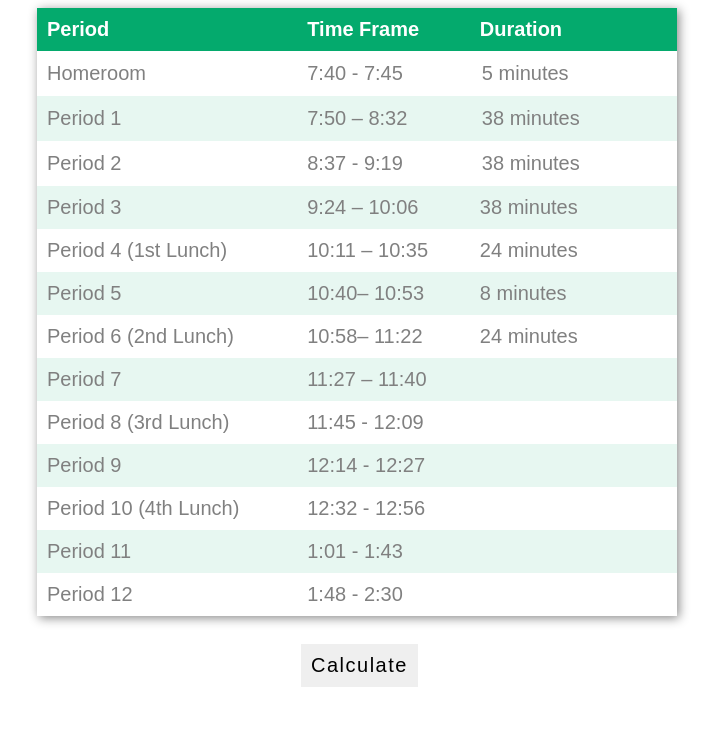
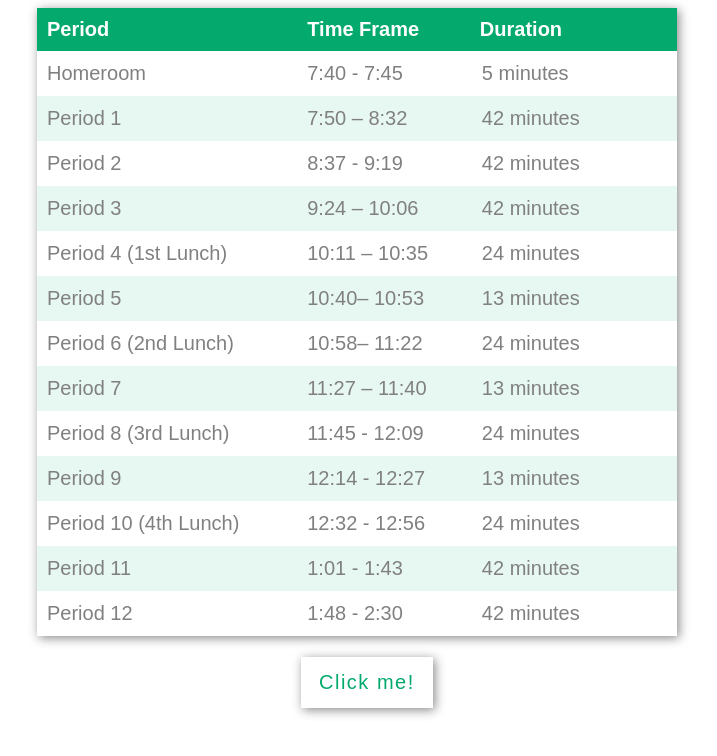
Before and after one commit to SAnde89/schedule-customizer, a plain HTML site: page index.html in a window 1280 px wide. Shown: the whole page, without its empty margins (283-1000 px from the left). Drawn offline with Linux system fonts and the light colour scheme; a web font is replaced by a local one.

Commit message:
Finished the prototype for frontend design with some functionality

```diff
--- a/index.html
+++ b/index.html
@@ -22,64 +22,66 @@
             <tr>
                 <td>Period 1</td>
                 <td>7:50 – 8:32</td>
-                <td><input type="text" value="38 minutes" maxlength="10" size="10"></td>
+                <td><input type="text" value="42 minutes" maxlength="10" size="10"></td>
             </tr>
             <tr>
                 <td>Period 2</td>
                 <td>8:37 - 9:19</td>
-                <td><input type="text" value="38 minutes" maxlength="10" size="10"></td>
+                <td><input type="text" value="42 minutes" maxlength="10" size="10"></td>
             </tr>
             <tr>
                 <td>Period 3</td>
                 <td>9:24 – 10:06</td>
-                <td>38 minutes</td>
+                <td><input type="text" value="42 minutes" maxlength="10" size="10"></td>
             </tr>
             <tr>
                 <td>Period 4 (1st Lunch)</td>
                 <td>10:11 – 10:35</td>
-                <td>24 minutes</td>
+                <td><input type="text" value="24 minutes" maxlength="10" size="10"></td>
             </tr>
             <tr>
                 <td>Period 5</td>
                 <td>10:40– 10:53</td>
-                <td>8 minutes</td>
+                <td><input type="text" value="13 minutes" maxlength="10" size="10"></td>
             </tr>
             <tr>
                 <td>Period 6 (2nd Lunch)</td>
                 <td>10:58– 11:22</td>
-                <td>24 minutes</td>
+                <td><input type="text" value="24 minutes" maxlength="10" size="10"></td>
             </tr>
             <tr>
                 <td>Period 7</td>
                 <td>11:27 – 11:40</td>
-                <td></td>
+                <td><input type="text" value="13 minutes" maxlength="10" size="10"></td>
             </tr>
             <tr>
                 <td>Period 8 (3rd Lunch)</td>
                 <td>11:45 - 12:09</td>
+                <td><input type="text" value="24 minutes" maxlength="10" size="10"></td>
             </tr>
             <tr>
                 <td>Period 9</td>
                 <td>12:14 - 12:27</td>
-                <td></td>
+                <td><input type="text" value="13 minutes" maxlength="10" size="10"></td>
             </tr>
             <tr>
                 <td>Period 10 (4th Lunch)</td>
                 <td>12:32 - 12:56</td>
-                <td></td>
+                <td><input type="text" value="24 minutes" maxlength="10" size="10"></td>
             </tr>
             <tr>
                 <td>Period 11</td>
                 <td>1:01 - 1:43</td>
-                <td></td>
+                <td><input type="text" value="42 minutes" maxlength="10" size="10"></td>
             </tr>
             <tr>
                 <td>Period 12</td>
                 <td>1:48 - 2:30</td>
-                <td></td>
+                <td><input type="text" value="42 minutes" maxlength="10" size="10"></td>
             </tr>
         </table>
-        <button>Calculate</button>
+        <!-- <button>Calculate</button> -->
+        <button class="button-57" role="button"><span class="text">Click me!</span><span>Calculate</span></button>
         <script src=script.js></script>
     </body>
 </html>
--- a/style.css
+++ b/style.css
@@ -12,6 +12,7 @@ table {
     background-color: white;
     margin-right: auto;
     margin-left: auto;
+
 }
 
 tr, td, th {
@@ -53,10 +54,74 @@ input {
 button {
     position: relative;
     left: 45vw;
-    top: 3.5vh;
+    top: 2.6vh;
     padding: 10px;
     border: none;
     cursor: pointer;
     outline: none;
     letter-spacing: 1.5px;
 }
+
+/* CSS */
+.button-57 {
+  position: relative;
+  overflow: hidden;
+  box-shadow: 2px 2px 10px #888888;
+  color: #04AA6D;
+  display: inline-block;
+  font-size: 15px;
+  line-height: 15px;
+  padding: 18px 18px 17px;
+  text-decoration: none;
+  cursor: pointer;
+  background: #fff;
+  user-select: none;
+  -webkit-user-select: none;
+  touch-action: manipulation;
+}
+
+.button-57 span:first-child {
+  position: relative;
+  transition: color 600ms cubic-bezier(0.48, 0, 0.12, 1);
+  z-index: 10;
+}
+
+.button-57 span:last-child {
+  color: white;
+  display: block;
+  position: absolute;
+  bottom: 0;
+  transition: all 500ms cubic-bezier(0.48, 0, 0.12, 1);
+  z-index: 100;
+  opacity: 0;
+  top: 50%;
+  left: 50%;
+  transform: translateY(225%) translateX(-50%);
+  height: 14px;
+  line-height: 13px;
+}
+
+.button-57:after {
+  content: "";
+  position: absolute;
+  bottom: -50%;
+  left: 0;
+  width: 100%;
+  height: 100%;
+  background-color: #04AA6D;
+  transform-origin: bottom center;
+  transition: transform 600ms cubic-bezier(0.48, 0, 0.12, 1);
+  transform: skewY(9.3deg) scaleY(0);
+  z-index: 50;
+}
+
+.button-57:hover:after {
+  transform-origin: bottom center;
+  transform: skewY(9.3deg) scaleY(2);
+}
+
+.button-57:hover span:last-child {
+  transform: translateX(-50%) translateY(-100%);
+  opacity: 1;
+  transition: all 900ms cubic-bezier(0.48, 0, 0.12, 1);
+}
```
